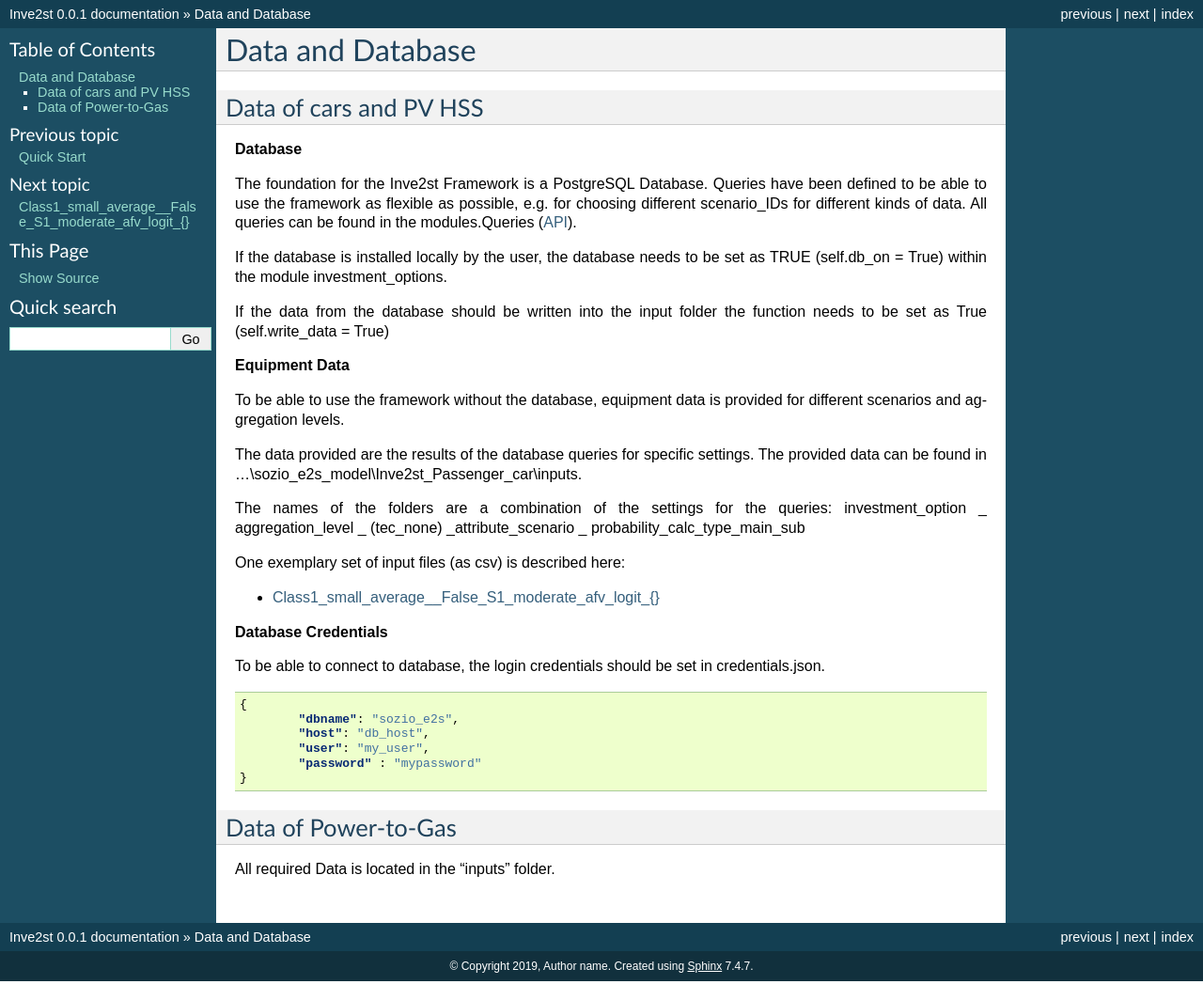
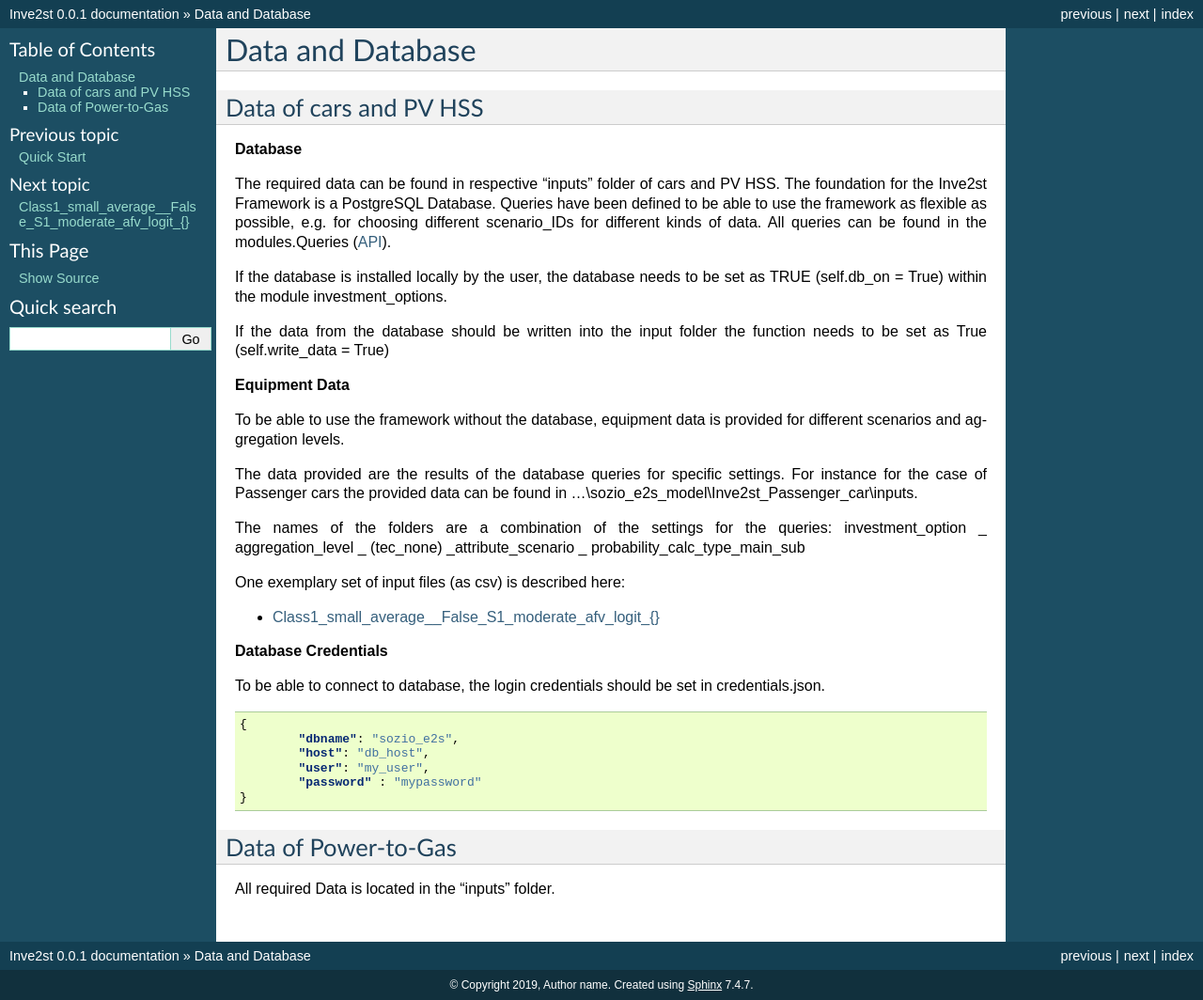
Before and after one commit to CSenkpiel/Inve2st, a Sphinx documentation site: the page built from docs/source/data_and_data_base.rst, in a window 1280 px wide. Shown: the whole page at 94% size. Built offline with Sphinx 7.4.7, drawn with Linux system fonts in a browser that asks for light colours.

Commit message:
Update data_and_data_base.rst

```diff
--- a/docs/source/data_and_data_base.rst
+++ b/docs/source/data_and_data_base.rst
@@ -7,6 +7,7 @@ Data of cars and PV HSS
 ------------------------------
 **Database**
 
+The required data can be found in respective "inputs" folder of cars and PV HSS.
 The foundation for the Inve2st Framework is a PostgreSQL Database. Queries have been defined to be able to use the framework as flexible as possible, e.g. for choosing different scenario_IDs for different kinds of data. All queries can be found in the modules.Queries (:ref:`API`).
 
 If the database is installed locally by the user, the database needs to be set as TRUE (self.db_on = True) within the module investment_options.
@@ -18,7 +19,7 @@ If the data from the database should be written into the input folder the functi
 
 To be able to use the framework without the database, equipment data is provided for different scenarios and aggregation levels.
 
-The data provided are the results of the database queries for specific settings. The provided data can be found in …\\sozio_e2s_model\\Inve2st_Passenger_car\\inputs.
+The data provided are the results of the database queries for specific settings. For instance for the case of Passenger cars the provided data can be found in …\\sozio_e2s_model\\Inve2st_Passenger_car\\inputs.
 
 
 The names of the folders are a combination of the settings for the queries:
```
